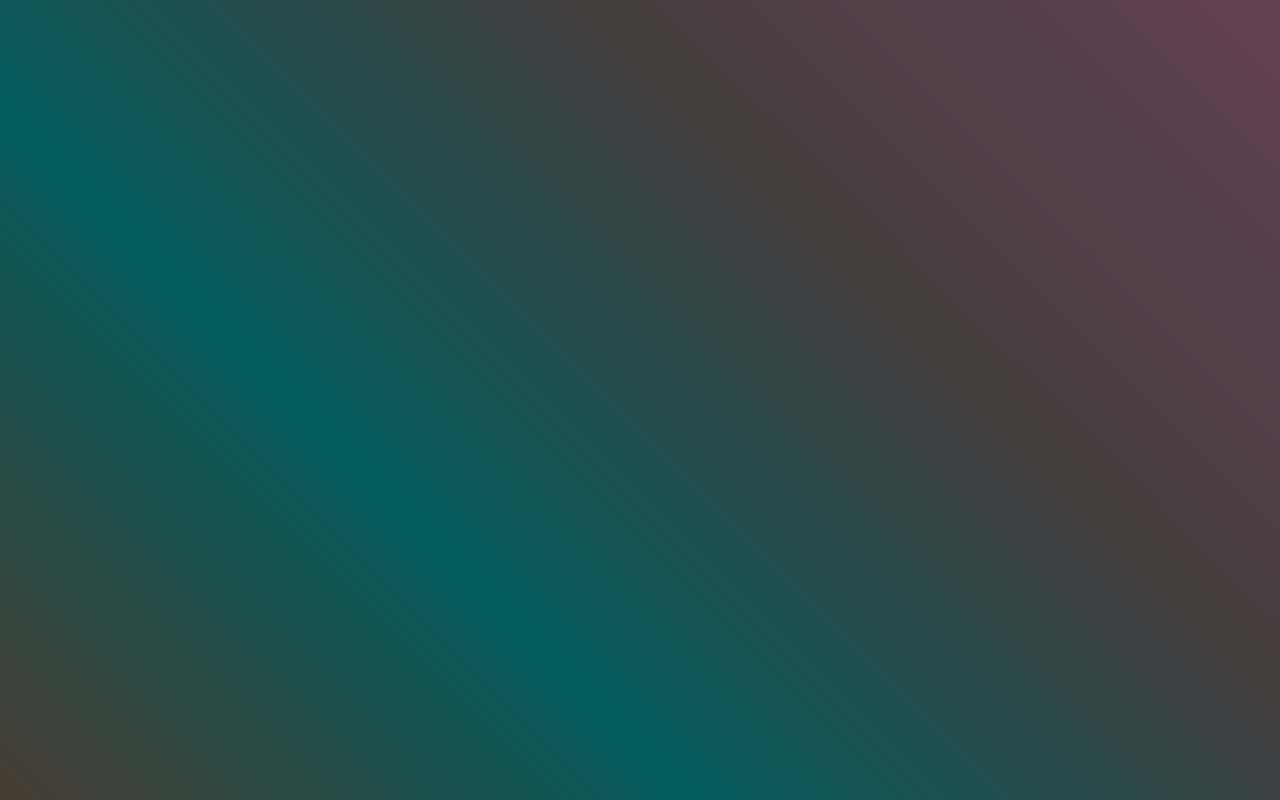
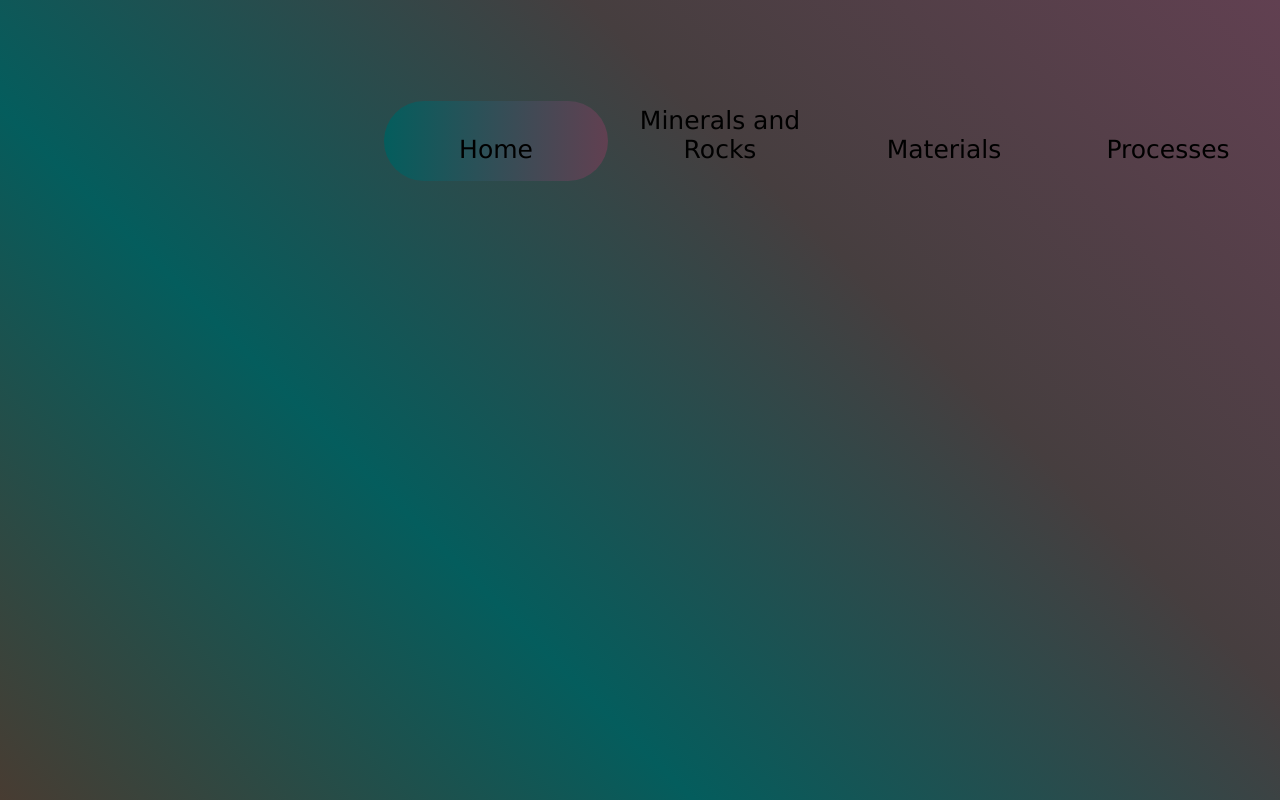
Before and after one commit to ljio1020/Eals-Website-Group-5, a plain HTML site: page index.html in a window 1280 px wide. Drawn offline with Linux system fonts and the light colour scheme.

Commit message:
added nav bar

```diff
--- a/index.html
+++ b/index.html
@@ -8,7 +8,13 @@
 </head>
 <body>
     <div class="container">
-
+        <ul id="nav">
+            <li class="one"><a href="file:///C:/Users/Client/Desktop/Eals-Website-Group-5/index.html">Home</a></li><!--
+        --><li class="two"><a href="#">Minerals and Rocks</a></li><!--
+        --><li class="three"><a href="#">Materials</a></li><!--
+        --><li class="four"><a href="#">Processes</a></li>
+        <hr />
+        </ul>
     </div>
 </body>
 </html>
--- a/style.css
+++ b/style.css
@@ -2,6 +2,33 @@
     padding: 0;
     margin: 0;
     box-sizing: border-box;
+}
+
+hr {
+    height: 80px;
+    width: 25%;
+    margin: -95px 0;
+    background: linear-gradient(to right, #045D5D 0%, #614051 100%);
+    border: none;
+    border-radius: 50px;
+    transition: .5s ease-in-out;
+}
+
+.two:hover ~ hr {
+    margin-left: 25%;
+}
+
+.three:hover ~ hr {
+    margin-left: 50%;
+}
+
+.four:hover ~ hr {
+    margin-left: 75%;
+}
+
+body {
+    font-family: Verdana, Geneva, Tahoma, sans-serif;
+    font-size: 25px;
 }
 
 .container {
@@ -9,6 +36,28 @@
     width: 100%;
     background: linear-gradient(45deg, #483C32, #045D5D, #463E3F, #614051 );
     animation: color ease-in-out infinite;
+}
+
+#nav {
+    position: absolute;
+    top: 10%;
+    left: 65%;
+    transform: translate(-50%, -50%);
+    width: 70%;
+}
+
+ul li {
+    display: inline;
+    text-align: center;
+}
+
+a {
+    display: inline-block;
+    width: 25%;
+    padding: auto;
+    margin: 32px 0;
+    text-decoration: none;
+    color: #000000;
 }
 
 @keyframes color{
```
